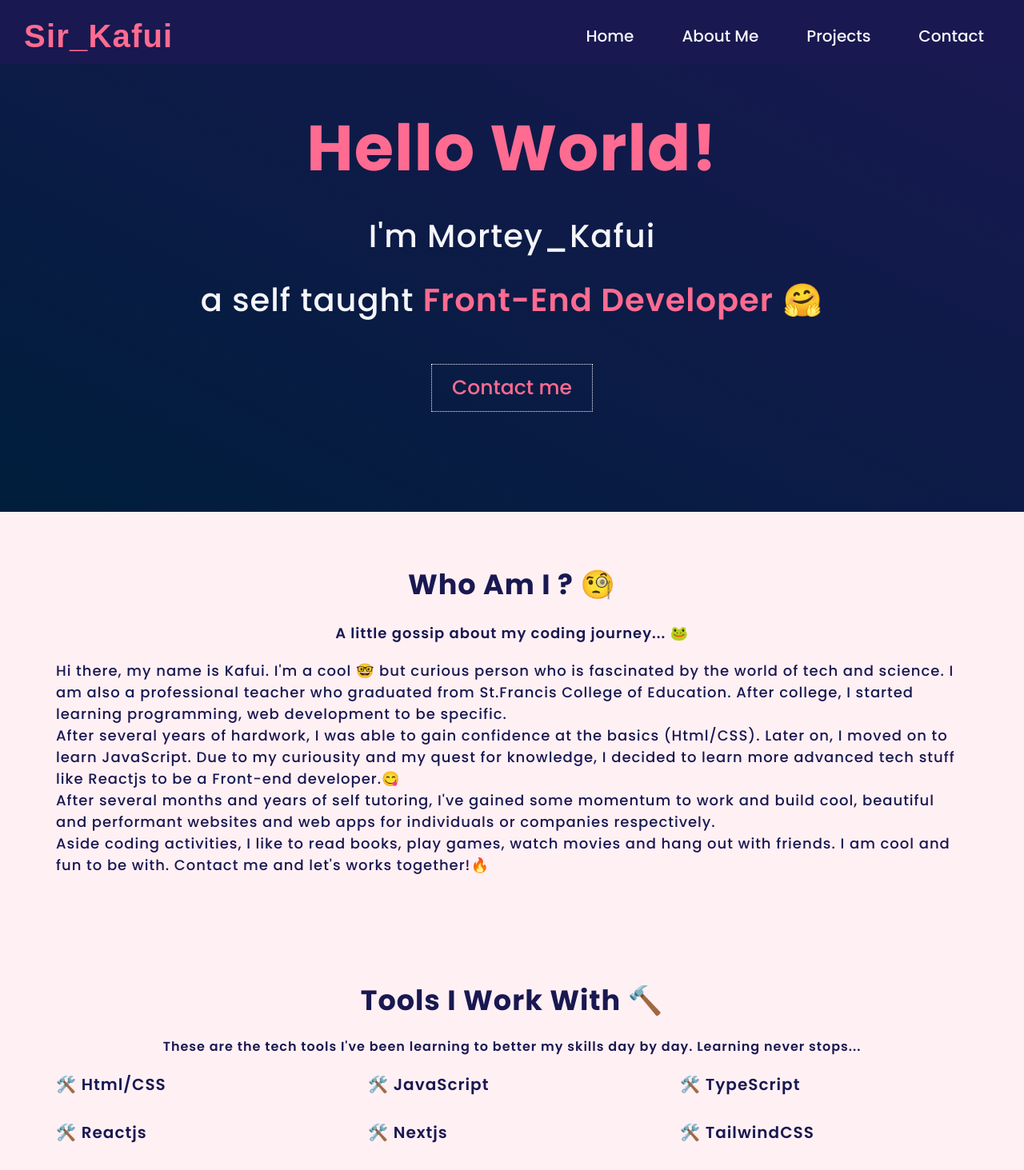
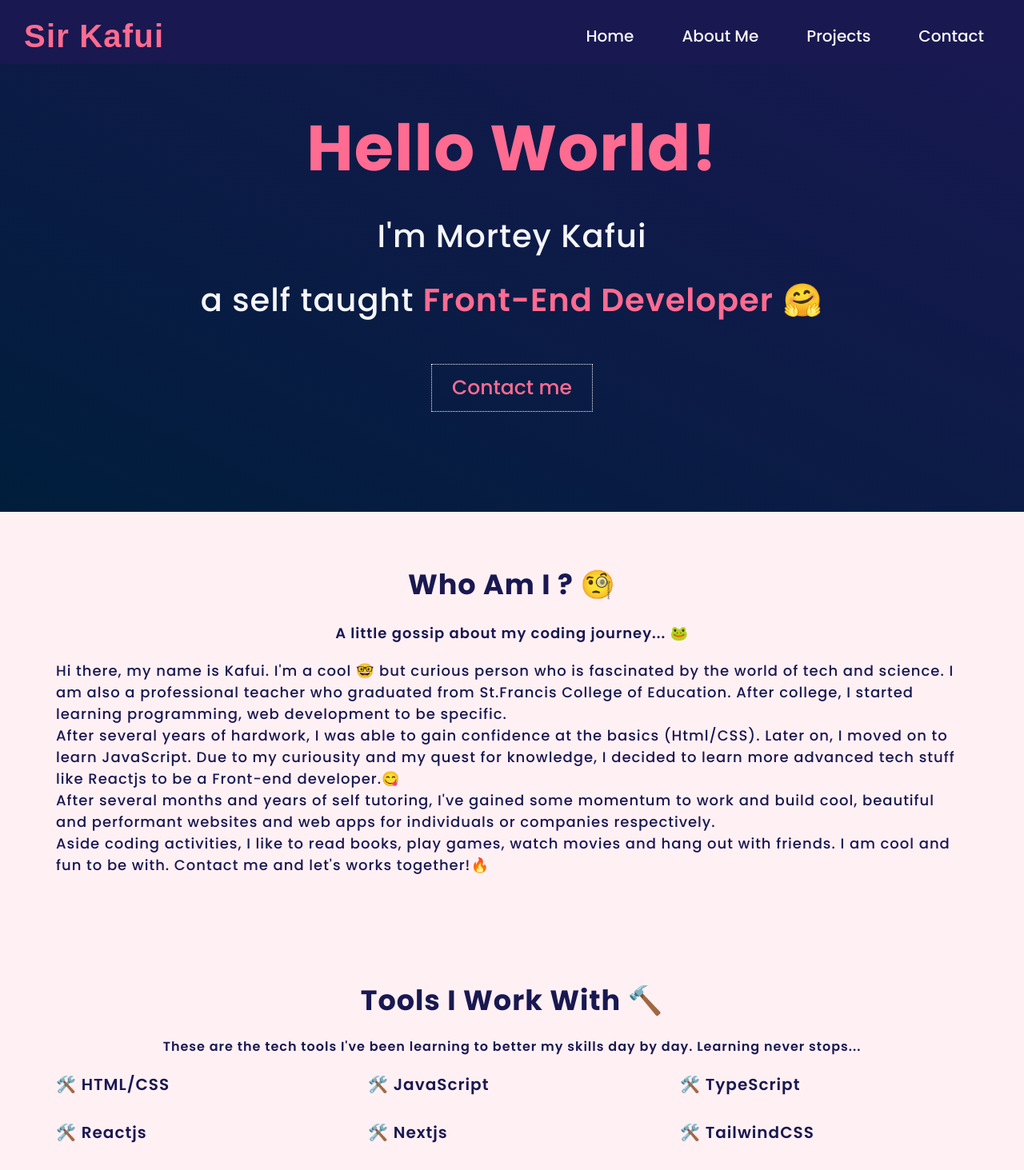
Before and after one commit to MorteyKafui/sir-kafui-portfolio, a Next.js app: page / in a window 1280 px wide. Shown: the top 1463 px of the page at 80% size. Built offline with nearby package versions, Linux system fonts and the light colour scheme; some icons are missing; a web font is replaced by a local one.

Commit message:
update about section

```diff
--- a/components/Intro/Intro.jsx
+++ b/components/Intro/Intro.jsx
@@ -14,7 +14,7 @@ const Intro = () => {
         transition={{ duration: 2 }}
       >
         <h1>Hello World!</h1>
-        <p>I'm Mortey_Kafui</p>
+        <p>I'm Mortey Kafui</p>
         <p>
           a self taught <span>Front-End Developer</span> 🤗
         </p>
--- a/components/Navbar/Navbar.jsx
+++ b/components/Navbar/Navbar.jsx
@@ -27,7 +27,7 @@ const Navbar = () => {
             transition={{ duration: 2, type: 'spring', stiffness: 120 }}
           >
             <Link href='/'>
-              <a>Sir_Kafui</a>
+              <a>Sir Kafui</a>
             </Link>
           </motion.h1>
           <ul>
--- a/components/Skills/Skills.jsx
+++ b/components/Skills/Skills.jsx
@@ -12,7 +12,7 @@ const Skills = () => {
         <div className={styles.tools}>
           <div className='tool-1'>
             {/* icon */}
-            <h3>🛠️ Html/CSS</h3>
+            <h3>🛠️ HTML/CSS</h3>
           </div>
           <div className='tool-2'>
             {/* icon */}
```
